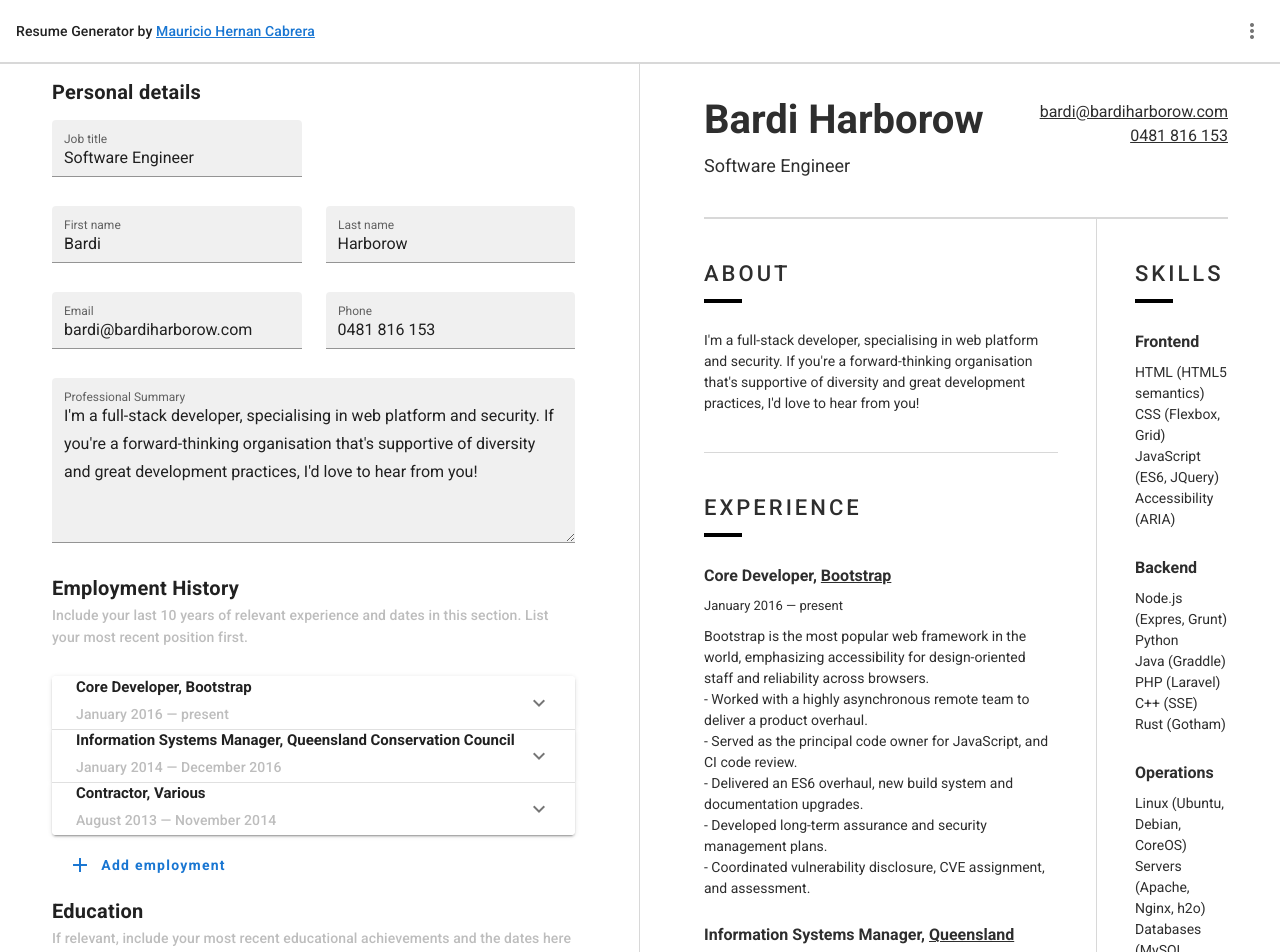
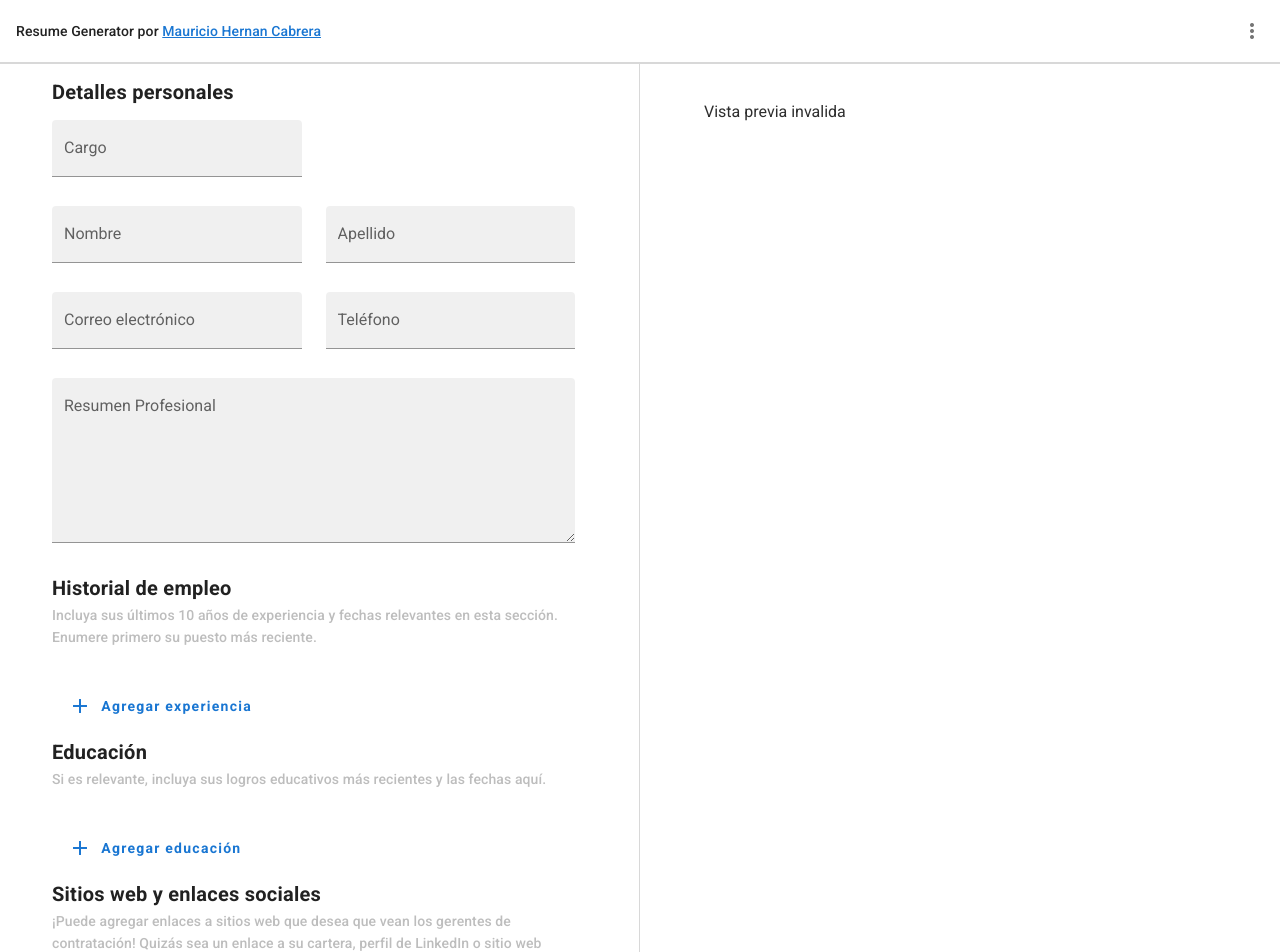
Before and after one commit to MauricioHernanCabrera/resume-generator, a Nuxt app: page / in a window 1280 px wide. Shown: the top 952 px of the page. Built offline with nearby package versions, Linux system fonts and the light colour scheme.

Commit message:
translation in spanish

```diff
--- a/locales/es.json
+++ b/locales/es.json
@@ -1,16 +1,136 @@
 {
-  "links": {
-    "home": "Home",
-    "about": "About",
-    "english": "English version",
-    "french": "French version"
+  "shared": {
+    "notSpecified": "Sin especificar",
+    "present": "Actualidad"
   },
-  "home": {
-    "title": "Welcome",
-    "introduction": "This is an introduction in English."
+  "layout": {
+    "by": "por",
+    "previewOpen": "Abrir vista previa",
+    "previewClose": "Cerrar vista previa",
+    "items": {
+      "downloadImage": "Descargar CV"
+    }
   },
-  "about": {
-    "title": "About",
-    "introduction": "This page is made to give you more informations."
+  "components": {
+    "form": {
+      "personalDetails": {
+        "title": "Detalles personales",
+        "fields": {
+          "jobTitle": {
+            "label": "Cargo",
+            "placeholder": "Desarrollador Full-stack"
+          },
+          "firstName": {
+            "label": "Nombre"
+          },
+          "lastName": {
+            "label": "Apellido"
+          },
+          "email": {
+            "label": "Correo electrónico"
+          },
+          "phone": {
+            "label": "Teléfono"
+          },
+          "professionalSummary": {
+            "label": "Resumen Profesional",
+            "placeholder": "Soy un desarrollador full-stack, especializado en seguridad y plataforma web. Si es una organización con visión de futuro que apoya la diversidad y las excelentes prácticas de desarrollo, ¡me encantaría saber de usted!"
+          }
+        }
+      },
+      "experience": {
+        "title": "Historial de empleo",
+        "subtitle": "Incluya sus últimos 10 años de experiencia y fechas relevantes en esta sección. Enumere primero su puesto más reciente.",
+        "deleteItem": "Eliminar experiencia",
+        "addItem": "Agregar experiencia",
+        "fields": {
+          "title": {
+            "label": "Cargo",
+            "placeholder": "Desarrollador de software"
+          },
+          "employer": {
+            "label": "Empleador",
+            "placeholder": "Bootstrap"
+          },
+          "startDate": {
+            "label": "Fecha de inicio"
+          },
+          "endDate": {
+            "label": "Fecha de fin"
+          },
+          "url": {
+            "label": "Enlace del empleador"
+          },
+          "description": {
+            "label": "Descripción",
+            "placeholder": "Bootstrap es el framework web más popular del mundo, enfatizando la accesibilidad para el personal orientado al diseño y la confiabilidad en todos los navegadores."
+          }
+        }
+      },
+      "education": {
+        "title": "Educación",
+        "subtitle": "Si es relevante, incluya sus logros educativos más recientes y las fechas aquí.",
+        "deleteItem": "Eliminar educación",
+        "addItem": "Agregar educación",
+        "fields": {
+          "school": {
+            "label": "Institución",
+            "placeholder": "UNNE"
+          },
+          "degree": {
+            "label": "Titulo",
+            "placeholder": "Licenciatura en Sistemas de Información"
+          },
+          "startDate": {
+            "label": "Fecha de inicio"
+          },
+          "endDate": {
+            "label": "Fecha de fin"
+          },
+          "city": {
+            "label": "Ciudad",
+            "placeholder": "Argentina"
+          }
+        }
+      },
+      "link": {
+        "title": "Sitios web y enlaces sociales",
+        "subtitle": "¡Puede agregar enlaces a sitios web que desea que vean los gerentes de contratación! Quizás sea un enlace a su cartera, perfil de LinkedIn o sitio web personal",
+        "deleteItem": "Eliminar enlace",
+        "addItem": "Agregar enlace",
+        "fields": {
+          "label": {
+            "label": "Etiqueta",
+            "placeholder": "GitHub"
+          },
+          "link": {
+            "label": "Enlace"
+          }
+        }
+      },
+      "skill": {
+        "title": "Habilidades",
+        "deleteItem": "Eliminar habilidad",
+        "addItem": "Agregar habilidad",
+        "fields": {
+          "name": {
+            "label": "Habilidad",
+            "placeholder": "Javascript"
+          },
+          "category": {
+            "label": "Categoria",
+            "placeholder": "Frontend"
+          }
+        }
+      }
+    },
+    "preview": {
+      "invalid": "Vista previa invalida",
+      "about": "Sobre mi",
+      "experience": "Experiencia",
+      "education": "Educación",
+      "skill": "Habilidades",
+      "contact": "Contacto"
+    }
   }
 }
--- a/pages/index.vue
+++ b/pages/index.vue
@@ -40,8 +40,8 @@ export default {
 
   data() {
     return {
-      // form: DEFAULT_PROFILE,
-      form: FAKE_PROFILE,
+      form: DEFAULT_PROFILE,
+      // form: FAKE_PROFILE,
       loading: true,
     }
   },
--- a/store/index.js
+++ b/store/index.js
@@ -2,7 +2,7 @@ export const state = () => ({
   previewOpen: false,
 
   locales: ['en', 'es'],
-  locale: 'en',
+  locale: 'es',
 })
 
 export const mutations = {
```
